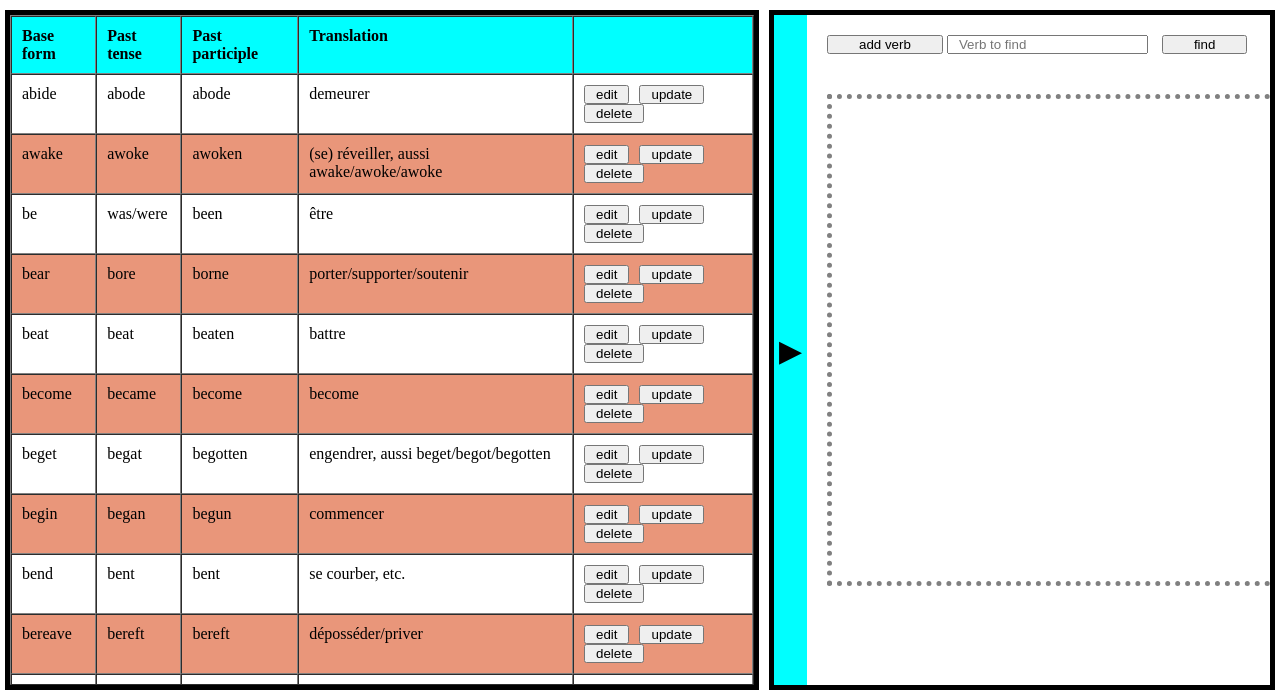
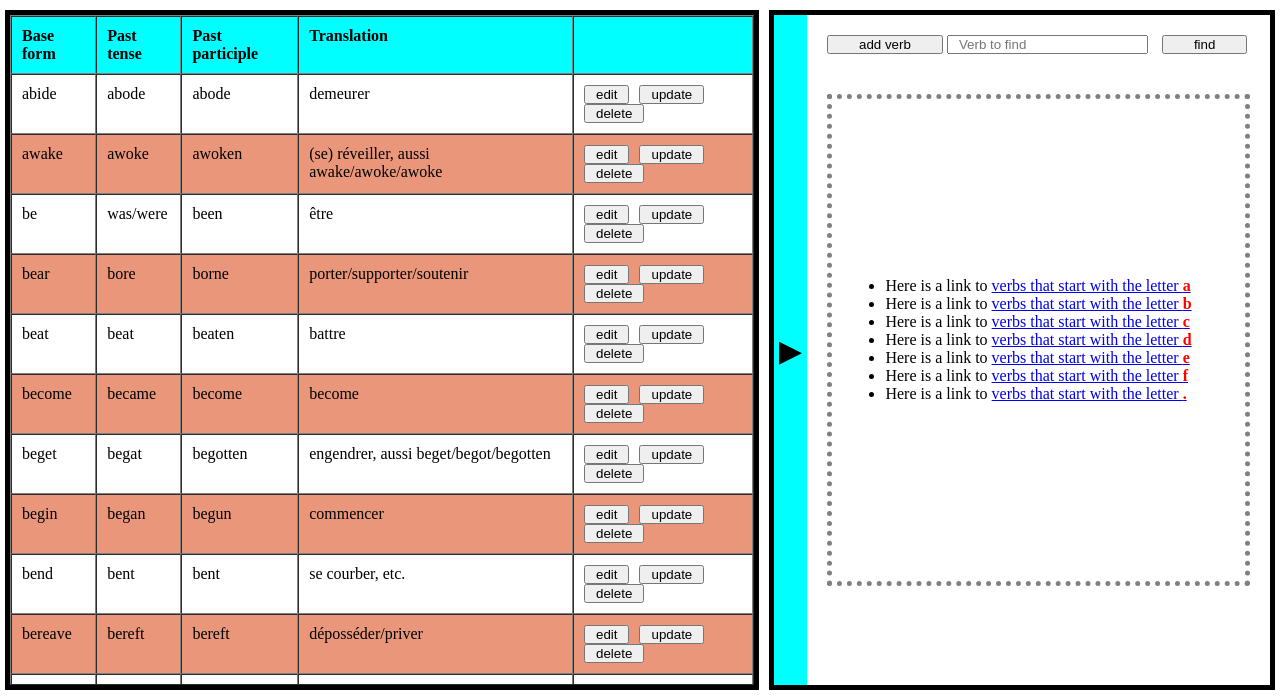
Before and after one commit to regisx001/Devoir01-WebDev, a plain HTML site: page index.html in a window 1280 px wide. Shown: the part 103-800 px from the top of the page. Drawn offline with Linux system fonts and the light colour scheme.

Commit message:
chore: add links for navigating to the first verb that start with a letter. add find functionality.

```diff
--- a/index.html
+++ b/index.html
@@ -47,17 +47,17 @@
             <div class="links-panel">
                 <div class="links-head">
                     <button>add verb</button>
-                    <input placeholder="Verb to find " type="text">
-                    <button>find</button>
+                    <input id="find-input" placeholder="Verb to find " type="text">
+                    <button onclick="find()">find</button>
                 </div>
 
 
                 <section class="links-body">
-                    <div></div>
-
-                    <footer class="links-footer">
-
-                    </footer>
+                    <div>
+                        <ul id="links-list">
+                            <!-- Links goes Here -->
+                        </ul>
+                    </div>
                 </section>
             </div>
         </aside>
--- a/main.js
+++ b/main.js
@@ -1,4 +1,5 @@
 var table = document.getElementById("table")
+var links = document.getElementById("links-list")
 
 var verbs = [
     ["Base form", "Past tense", "Past participle", "Translation"],
@@ -46,6 +47,10 @@ var verbs = [
 ];
 
 
+var previousLetter = "";
+
+var startLetters = [];
+
 function mount() {
 
 
@@ -53,6 +58,7 @@ function mount() {
 
         td1 = document.createElement('td');
         var texteNode = document.createTextNode(verbs[i][0]);
+        td1.setAttribute("id", verbs[i][0])
         td1.appendChild(texteNode);
 
 
@@ -95,6 +101,11 @@ function mount() {
         }
 
         var row = document.createElement("tr");
+        if (previousLetter !== verbs[i][0].substring(0, 1) && i !== 0) {
+            row.setAttribute("id", verbs[i][0].substring(0, 1))
+            previousLetter = verbs[i][0].substring(0, 1);
+            startLetters.push(previousLetter);
+        }
         row.appendChild(td1);
         row.appendChild(td2);
         row.appendChild(td3);
@@ -104,6 +115,14 @@ function mount() {
 
         table.appendChild(row);
     }
+
+    startLetters.forEach((value) => {
+        var li = document.createElement("li")
+        li.innerHTML = `Here is a link to <a onclick="linkClick('${value}')" href="#${value}">verbs that start with the
+                                    letter <span style="color:red;font-weight:900;" > ${value}</span></a>`
+        links.appendChild(li);
+
+    })
 
 }
 
@@ -158,4 +177,37 @@ function deleteVerb(ele) {
 }
 
 
+
+
+
+var oldElement;
+function linkClick(id) {
+    if (!oldElement) {
+
+        var ele = document.getElementById(id)
+        oldElement = ele;
+
+        ele.style.color = "red";
+        ele.style.fontWeight = 900;
+    } else {
+        oldElement.style.color = "black"
+        oldElement.style.fontWeight = 500;
+        var ele = document.getElementById(id)
+        oldElement = ele;
+        ele.style.color = "red";
+        ele.style.fontWeight = 900;
+    }
+
+}
+
+
+
+
+
+function find() {
+    var ele = document.getElementById("find-input");
+    window.location = "#" + ele.value
+}
+
+
 document.onload = mount();
--- a/style.css
+++ b/style.css
@@ -152,12 +152,15 @@ input {
 
 .links-body {
     display: flex;
-    flex-direction: column;
     width: 100%;
     height: 90%;
 }
 
 .links-body div {
+    display: flex;
+    flex-direction: column;
+    justify-content: center;
+    align-items: center;
     margin: 20px;
     border: 5px dotted gray;
     width: 100%;
@@ -169,11 +172,6 @@ input {
     padding: 20px;
 }
 
-.links-footer {
-    /* display: flex; */
-    /* height: 15%; */
-    /* width: 100%; */
-    /* background-color: red; */
-}
+
 
 /* Body Ended*/
```
